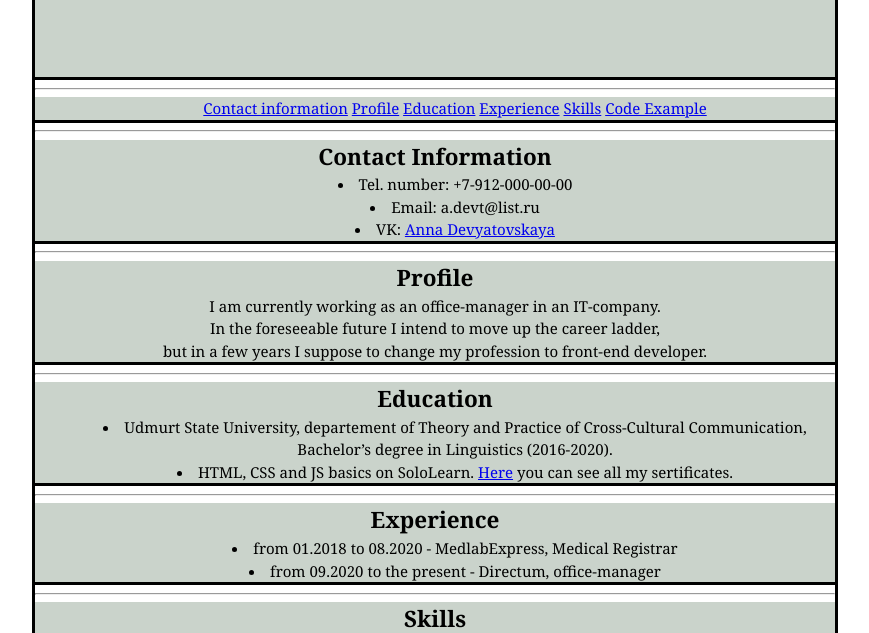
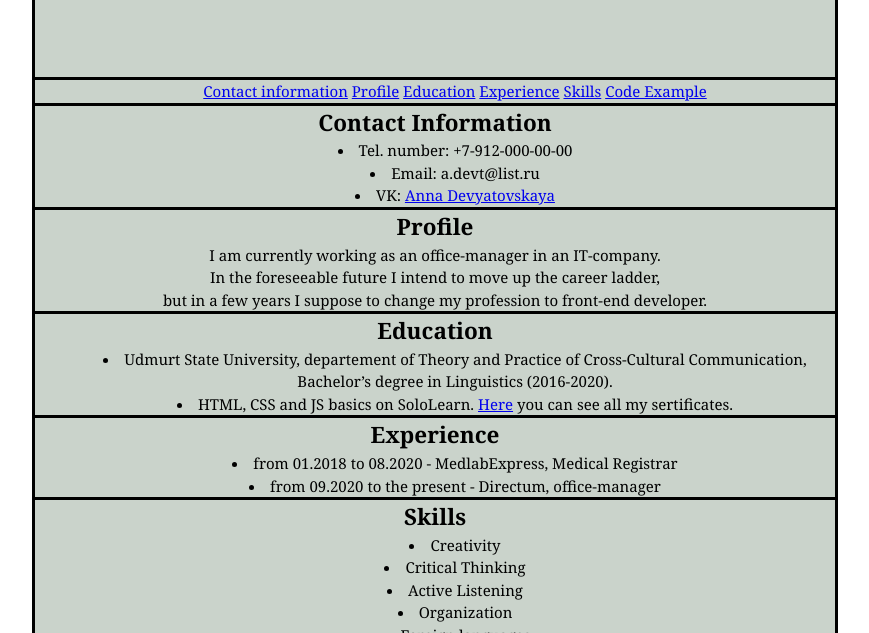
Before and after one commit to AnnaDevyatovskaya/rsschool-cv, a plain HTML site: page index.html in a window 1280 px wide. Shown: the part 256-889 px from the top of the page, without its empty margins (205-1074 px from the left). Drawn offline with Linux system fonts and the light colour scheme.

Commit message:
fix: change structure

```diff
--- a/index.html
+++ b/index.html
@@ -21,7 +21,6 @@
             </div>
         </div>
     </header>
-    <hr>
     <section class="section">
         <nav class="container">
             <ul class="menu_inline">
@@ -34,7 +33,6 @@
             </ul>
         </nav>
     </section>
-    <hr>
     <section class="section" id="contact_info">
         <div class="container">
             <div class="section_title">
@@ -49,7 +47,6 @@
             </div>
         </div>
     </section>
-    <hr>
     <main>
         <section class="section" id="profile">
             <div class="container">
@@ -63,9 +60,7 @@
                     </p>
                 </div>
             </div>
-
         </section>
-        <hr>
         <section class="section" id="education">
             <div class="container">
                 <div class="section_title">
@@ -79,7 +74,6 @@
                 </div>
             </div>
         </section>
-        <hr>
         <section class="section" id="experience">
             <div class="container">
                 <div class="section_title">
@@ -93,7 +87,6 @@
                 </div>
             </div>
         </section>
-        <hr>
         <section class="section" id="skills">
             <div class="container">
                 <div class="section_title">
@@ -126,7 +119,6 @@
                 </div>
             </div>
         </section>
-        <hr>
         <section class="section" id="code_example">
             <div class="container">
                 <div class="section_title">
@@ -161,7 +153,6 @@
                 </div>
             </div>
         </section>
-        <hr>
     </main>
 </body>
 <footer>
```
Lines whose indentation alone changed are shown as unchanged.
